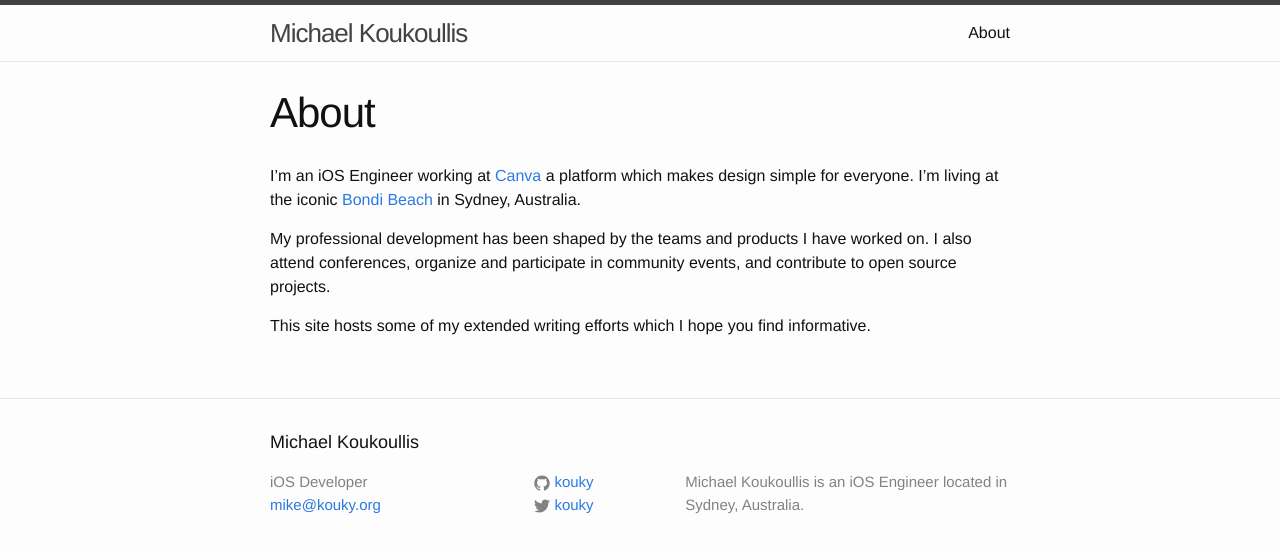
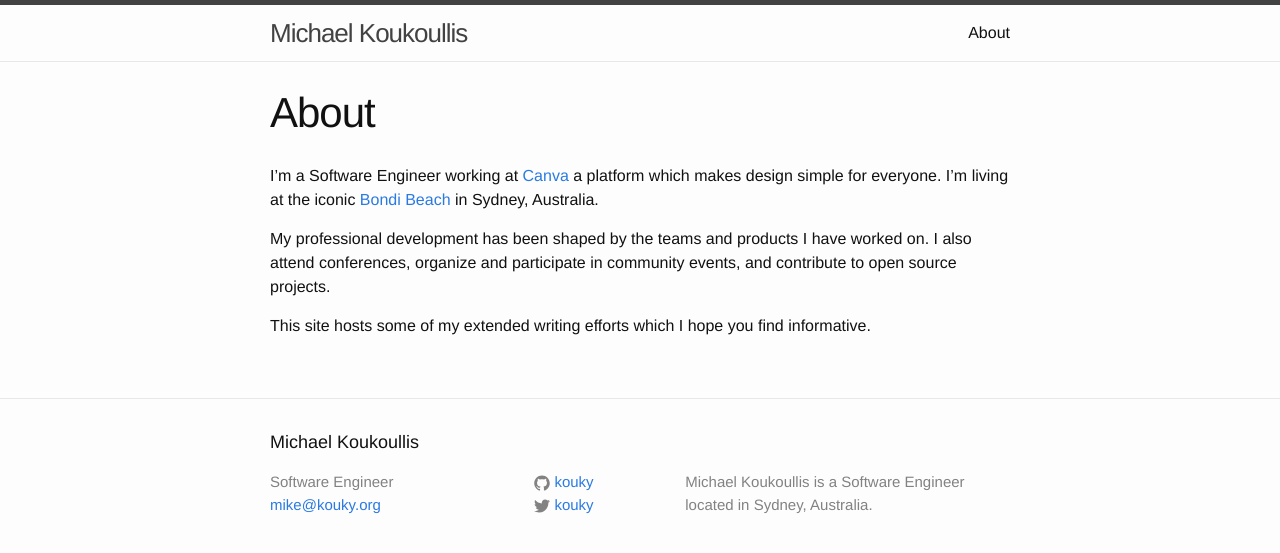
Before and after one commit to kouky/kouky.github.io, a Jekyll site: the page built from about.md, in a window 1280 px wide. Shown: the top 553 px of the page. Built offline with Jekyll 4.4.1, drawn with Linux system fonts in a browser that asks for light colours.

Commit message:
Updates for About

```diff
--- a/_config.yml
+++ b/_config.yml
@@ -1,9 +1,9 @@
 # Site settings
 title: Michael Koukoullis
-role:  iOS Developer
+role:  Software Engineer
 email: mike@kouky.org
 description: > # this means to ignore newlines until "baseurl:"
-  Michael Koukoullis is an iOS Engineer located in Sydney, Australia.
+  Michael Koukoullis is a Software Engineer located in Sydney, Australia.
 baseurl: "" # the subpath of your site, e.g. /blog/
 url: "http://kouky.org" # the base hostname & protocol for your site
 twitter_username: kouky
--- a/about.md
+++ b/about.md
@@ -4,7 +4,7 @@ title: About
 permalink: /about/
 ---
 
-I'm an iOS Engineer working at [Canva](https://canva.com) a platform which makes design simple for everyone. I'm living at the iconic [Bondi Beach](https://en.wikipedia.org/wiki/Bondi_Beach) in Sydney, Australia.
+I'm a Software Engineer working at [Canva](https://canva.com) a platform which makes design simple for everyone. I'm living at the iconic [Bondi Beach](https://en.wikipedia.org/wiki/Bondi_Beach) in Sydney, Australia.
 
 My professional development has been shaped by the teams and products I have worked on. I also attend conferences, organize and participate in community events, and contribute to open source projects.
 
```
